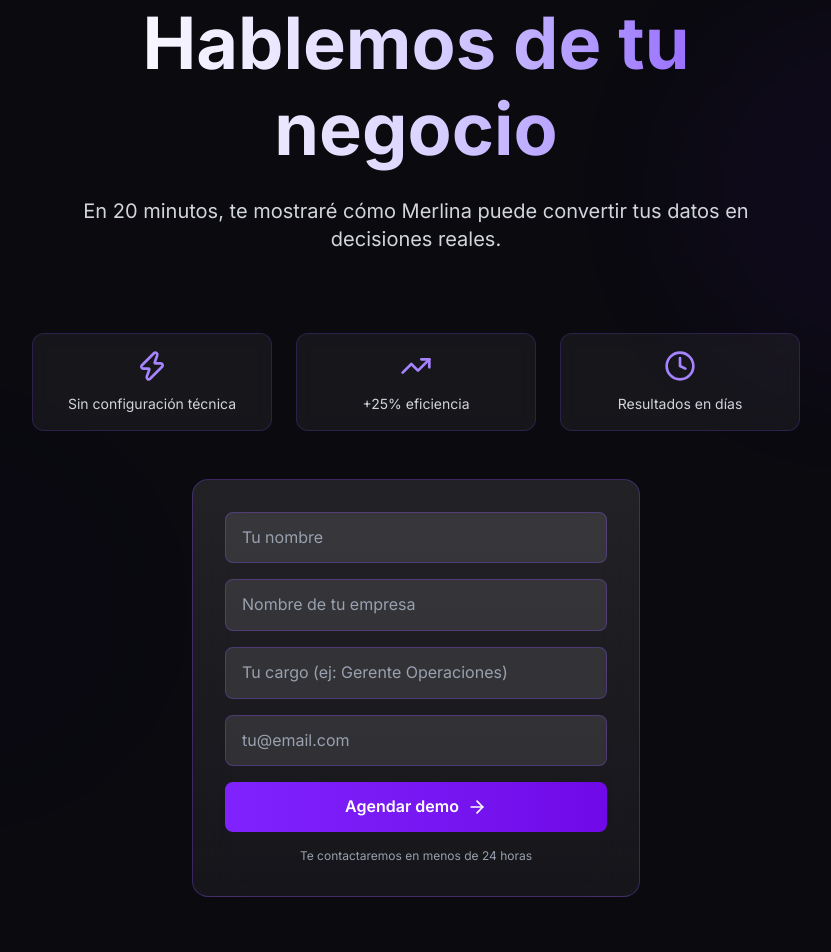
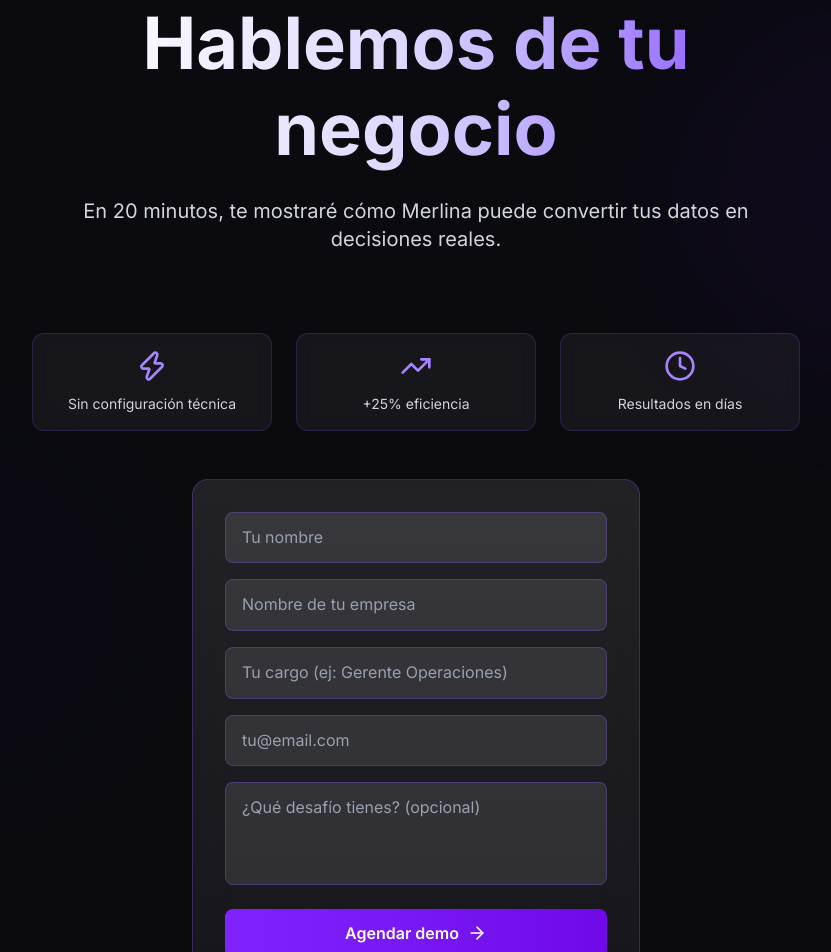
Before and after one commit to PabloMerlina/merlina-web, a Next.js app: page /demo in a window 1280 px wide. Shown: the top 952 px of the page, without its empty margins (224-1055 px from the left). Built offline with nearby package versions, Linux system fonts and the light colour scheme.

Commit message:
feat: add message field and improve Supabase integration
- Add optional message textarea to demo form
- Update API endpoint to save message and status='new'
- Improve error handling with details
- Return saved data in response

```diff
--- a/app/api/lead/route.ts
+++ b/app/api/lead/route.ts
@@ -6,6 +6,7 @@
   company: string;
   role: string;
   email: string;
+  message?: string;
 }
 
 const supabaseUrl = process.env.NEXT_PUBLIC_SUPABASE_URL;
@@ -21,7 +22,6 @@
   try {
     const data: LeadData = await request.json();
 
-    // Validar datos
     if (!data.name || !data.company || !data.role || !data.email) {
       return NextResponse.json(
         { error: "Todos los campos son requeridos" },
@@ -29,8 +29,7 @@
       );
     }
 
-    // Guardar en Supabase
-    const { error } = await supabase
+    const { data: insertedData, error } = await supabase
       .from("leads")
       .insert([
         {
@@ -38,21 +37,24 @@
           company: data.company,
           role: data.role,
           email: data.email,
+          message: data.message || null,
+          status: "new",
         },
-      ]);
+      ])
+      .select();
 
     if (error) {
       console.error("Supabase error:", error);
       return NextResponse.json(
-        { error: "Error al guardar el lead" },
+        { error: "Error al guardar el lead", details: error.message },
         { status: 500 }
       );
     }
 
-    console.log("Lead guardado:", data.email);
+    console.log("Lead guardado:", data.email, insertedData);
 
     return NextResponse.json(
-      { success: true, message: "Lead registrado correctamente" },
+      { success: true, message: "Lead registrado correctamente", data: insertedData },
       { status: 200 }
     );
   } catch (error) {
--- a/app/demo/page.tsx
+++ b/app/demo/page.tsx
@@ -9,6 +9,7 @@
   company: string;
   role: string;
   email: string;
+  message?: string;
 }
 
 export default function DemoPage() {
@@ -141,6 +142,15 @@
                 {errors.email && <p className="text-red-400 text-xs mt-1">{errors.email.message}</p>}
               </div>
 
+              <div>
+                <textarea
+                  {...register("message")}
+                  placeholder="¿Qué desafío tienes? (opcional)"
+                  rows={3}
+                  className="w-full px-4 py-3 bg-white/10 border border-violet-500/30 rounded-lg text-white placeholder-gray-400 focus:outline-none focus:border-violet-500 focus:ring-1 focus:ring-violet-500 resize-none"
+                />
+              </div>
+
               <button
                 type="submit"
                 className="w-full py-3 px-4 bg-gradient-to-r from-violet-600 to-violet-700 hover:from-violet-700 hover:to-violet-800 text-white font-semibold rounded-lg transition-all duration-200 flex items-center justify-center gap-2 group"
```
